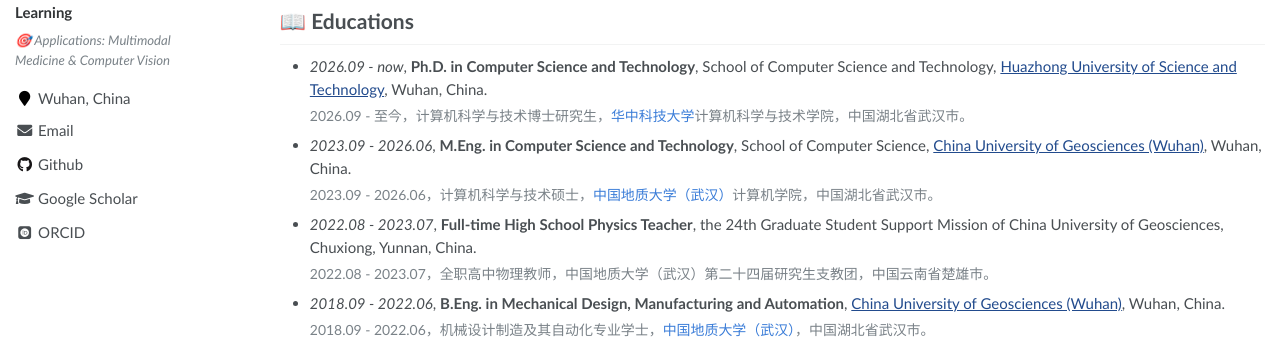
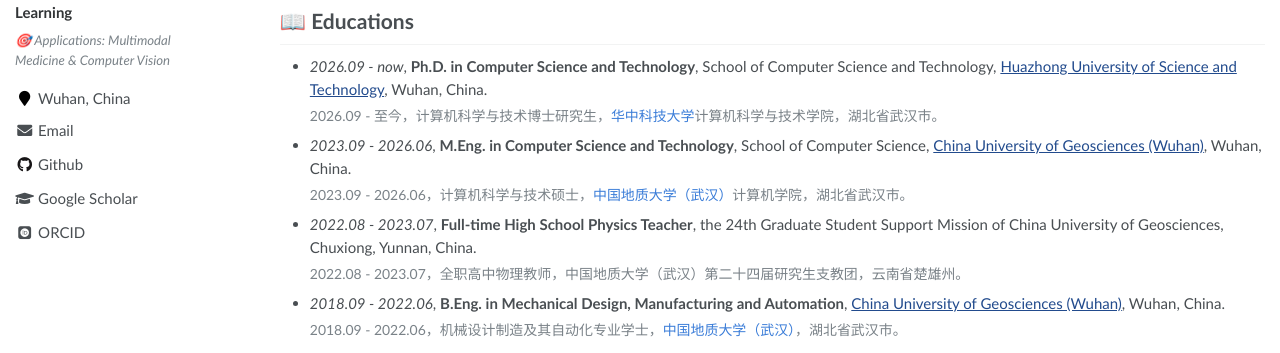
Before and after one commit to cleste-pome/cleste-pome.github.io, a Jekyll site: the page built from _pages/about.md, in a window 1280 px wide and 900 px high, scrolled down 551 px. Shown: the part 544-897 px from the top of the window. Built offline with Jekyll 4.4.1, drawn with Linux system fonts in a browser that asks for light colours; some web fonts are replaced.

Commit message:
Chinese addresses: drop China prefix, Chuxiong prefecture

```diff
--- a/_pages/about.md
+++ b/_pages/about.md
@@ -92,10 +92,10 @@ Xin Zou<sup>*</sup>, **Ruimeng Liu**<sup>*</sup>, Chang Tang, Zhenglai Li, Xinwa
 <!-- TODO(小萌老师): 还有别的项目就按上面格式加 -->
 
 # 📖 Educations
-- *2026.09 - now*, **Ph.D. in Computer Science and Technology**, School of Computer Science and Technology, [Huazhong University of Science and Technology](https://www.hust.edu.cn/), Wuhan, China.<span class="zh">2026.09 - 至今，计算机科学与技术博士研究生，<a href="https://www.hust.edu.cn/">华中科技大学</a>计算机科学与技术学院，中国湖北省武汉市。</span>
-- *2023.09 - 2026.06*, **M.Eng. in Computer Science and Technology**, School of Computer Science, [China University of Geosciences (Wuhan)](https://www.cug.edu.cn/), Wuhan, China.<span class="zh">2023.09 - 2026.06，计算机科学与技术硕士，<a href="https://www.cug.edu.cn/">中国地质大学（武汉）</a>计算机学院，中国湖北省武汉市。</span>
-- *2022.08 - 2023.07*, **Full-time High School Physics Teacher**, the 24th Graduate Student Support Mission of China University of Geosciences, Chuxiong, Yunnan, China.<span class="zh">2022.08 - 2023.07，全职高中物理教师，中国地质大学（武汉）第二十四届研究生支教团，中国云南省楚雄市。</span>
-- *2018.09 - 2022.06*, **B.Eng. in Mechanical Design, Manufacturing and Automation**, [China University of Geosciences (Wuhan)](https://www.cug.edu.cn/), Wuhan, China.<span class="zh">2018.09 - 2022.06，机械设计制造及其自动化专业学士，<a href="https://www.cug.edu.cn/">中国地质大学（武汉）</a>，中国湖北省武汉市。</span>
+- *2026.09 - now*, **Ph.D. in Computer Science and Technology**, School of Computer Science and Technology, [Huazhong University of Science and Technology](https://www.hust.edu.cn/), Wuhan, China.<span class="zh">2026.09 - 至今，计算机科学与技术博士研究生，<a href="https://www.hust.edu.cn/">华中科技大学</a>计算机科学与技术学院，湖北省武汉市。</span>
+- *2023.09 - 2026.06*, **M.Eng. in Computer Science and Technology**, School of Computer Science, [China University of Geosciences (Wuhan)](https://www.cug.edu.cn/), Wuhan, China.<span class="zh">2023.09 - 2026.06，计算机科学与技术硕士，<a href="https://www.cug.edu.cn/">中国地质大学（武汉）</a>计算机学院，湖北省武汉市。</span>
+- *2022.08 - 2023.07*, **Full-time High School Physics Teacher**, the 24th Graduate Student Support Mission of China University of Geosciences, Chuxiong, Yunnan, China.<span class="zh">2022.08 - 2023.07，全职高中物理教师，中国地质大学（武汉）第二十四届研究生支教团，云南省楚雄州。</span>
+- *2018.09 - 2022.06*, **B.Eng. in Mechanical Design, Manufacturing and Automation**, [China University of Geosciences (Wuhan)](https://www.cug.edu.cn/), Wuhan, China.<span class="zh">2018.09 - 2022.06，机械设计制造及其自动化专业学士，<a href="https://www.cug.edu.cn/">中国地质大学（武汉）</a>，湖北省武汉市。</span>
 
 
 <!--
```
